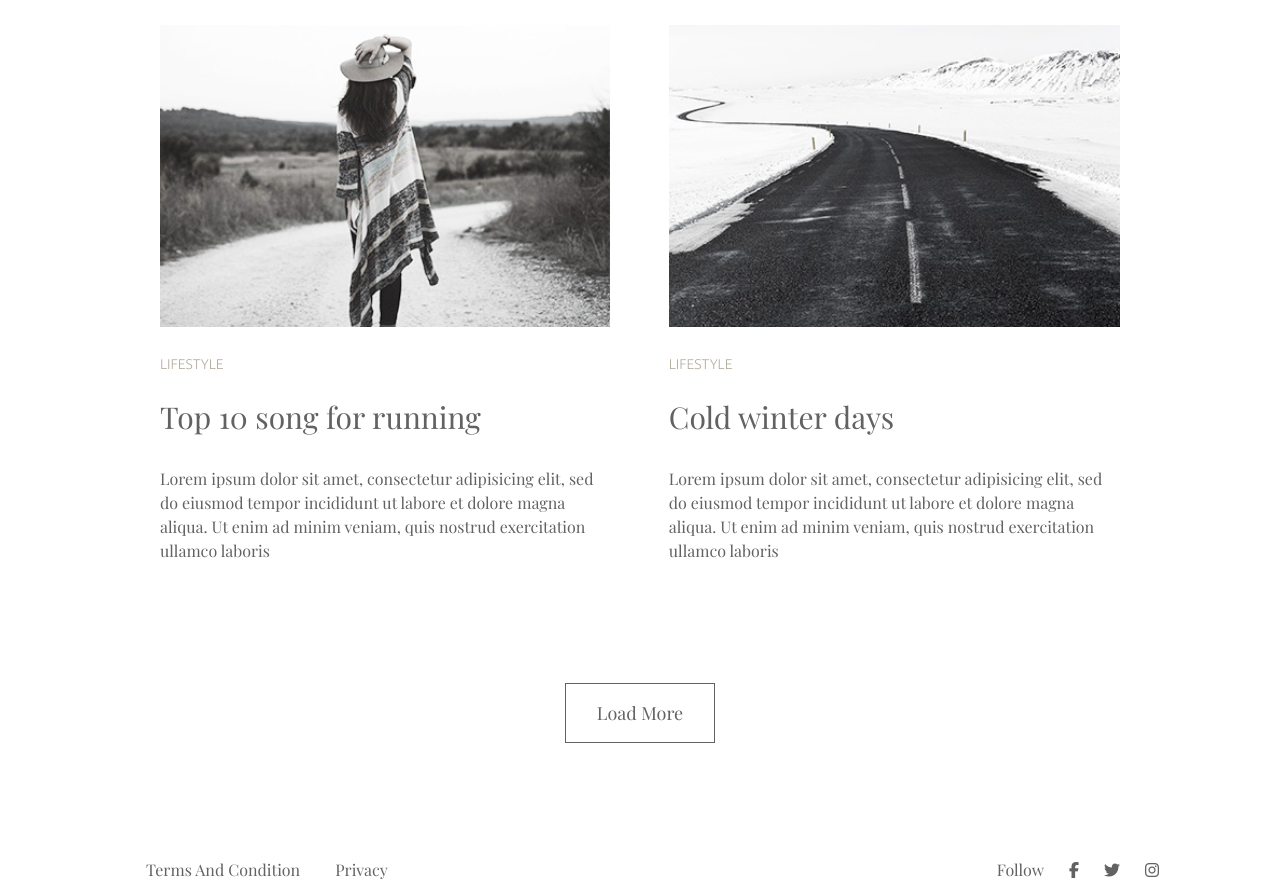
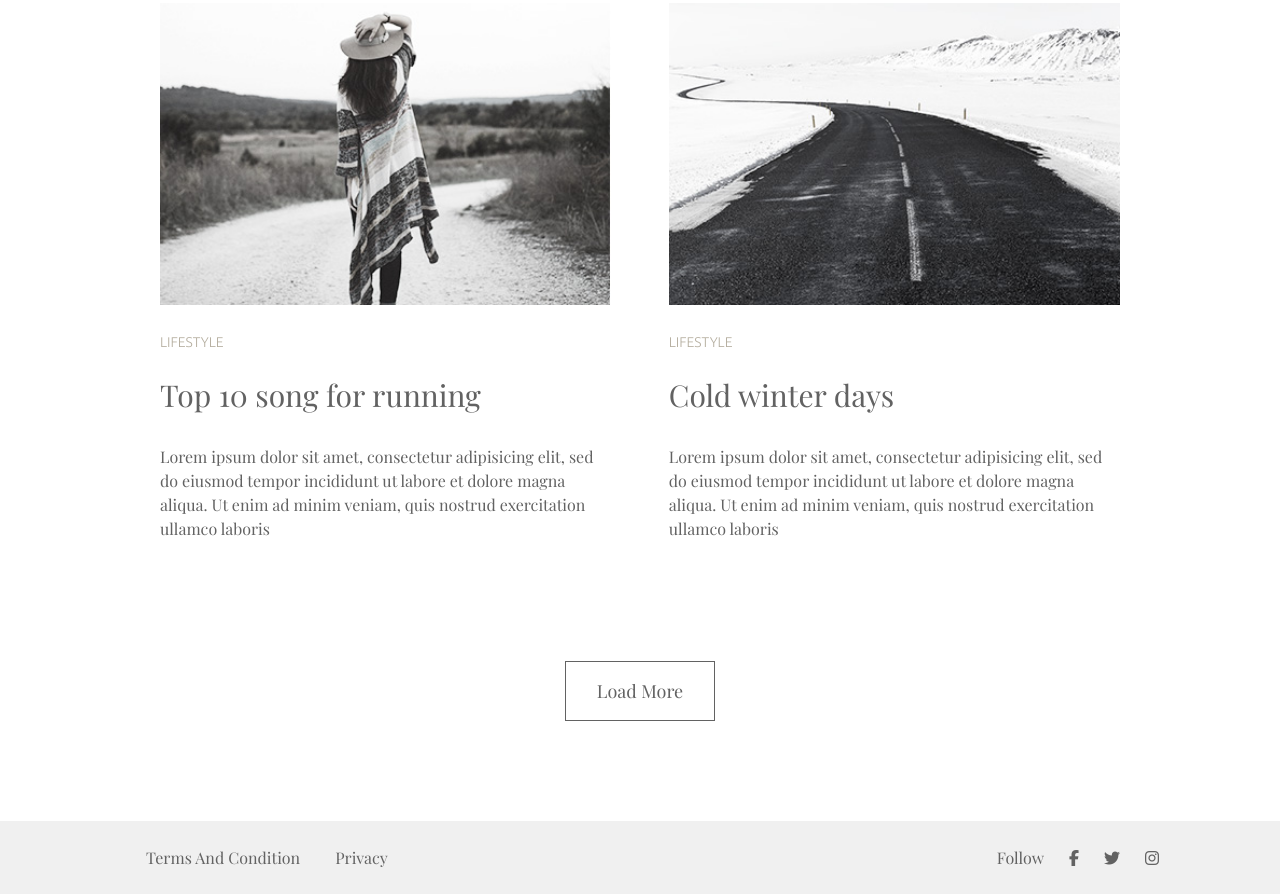
Before and after one commit to mahfuzurmunna/minimo, a plain HTML site: page index.html in a window 1280 px wide. Shown: the part 2867-3763 px from the top of the page. Drawn offline with nearby package versions, Linux system fonts and the light colour scheme; a web font is replaced by a local one.

Commit message:
Update style.css

```diff
--- a/css/style.css
+++ b/css/style.css
@@ -24,7 +24,7 @@ header {
   width: 100%;
 }
 .menu {
-  width: 65%;
+  width: 80%;
 
   float: right;
 }
@@ -187,9 +187,9 @@ header {
 }
 /*load more ends*/
 /*footer starts*/
-.footer {
+footer {
   background-color: #f0f0f0;
-  padding: 30px 0;
+  padding: 10px 0;
   overflow: hidden;
 }
 .terms {
```
